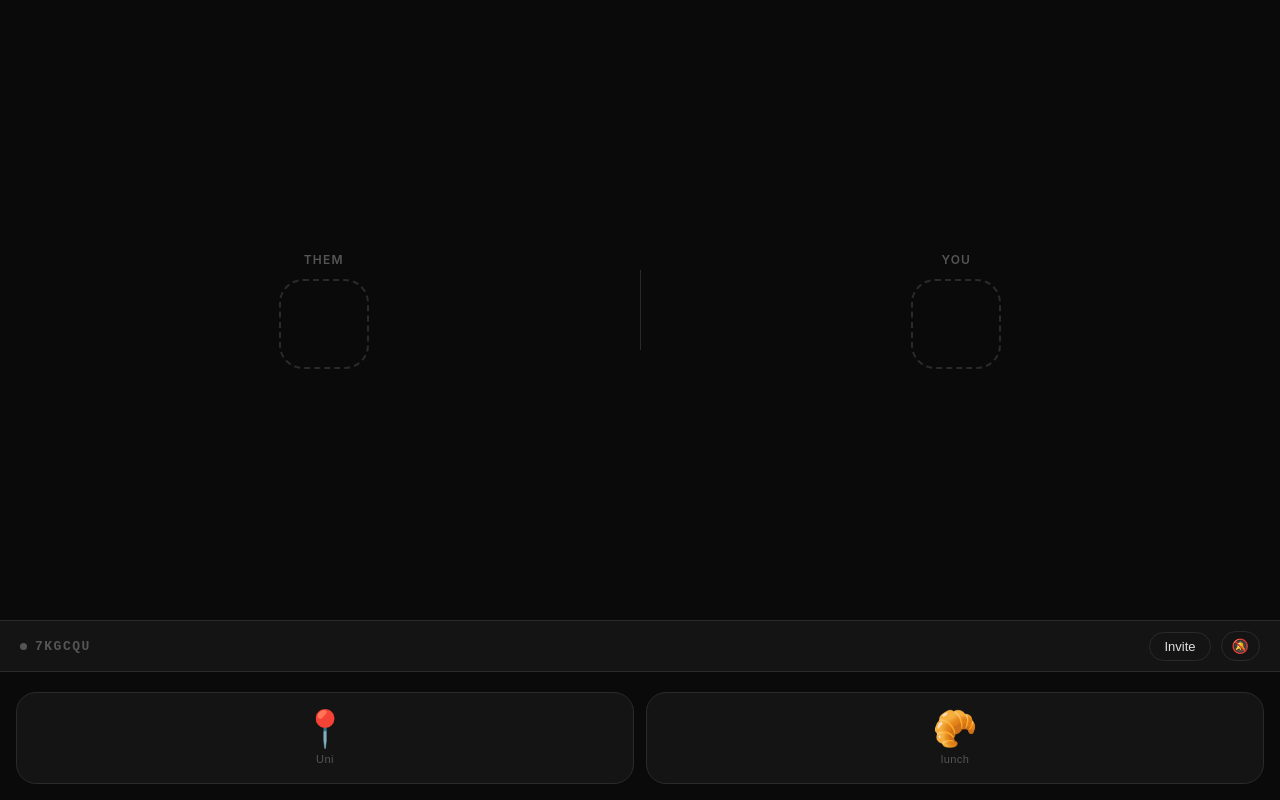
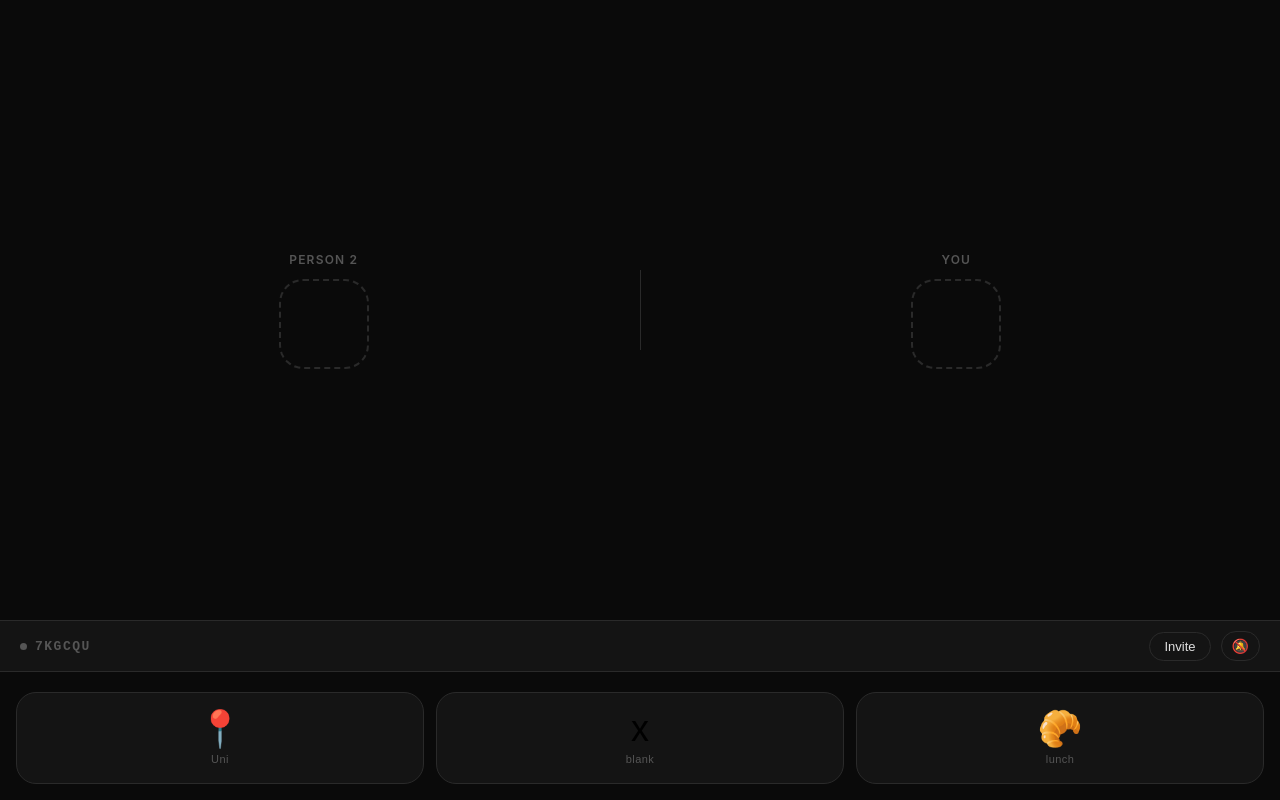
Before and after one commit to InayatKang/emojipoke, a React (Vite) app: page / in a window 1280 px wide. Both pictures are taken after a click on the button "Create a room". Built offline with nearby package versions, Linux system fonts and the light colour scheme; no server answers.

Commit message:
Update Room.jsx

```diff
--- a/src/Room.jsx
+++ b/src/Room.jsx
@@ -3,6 +3,7 @@ import Pusher from 'pusher-js'
 
 const EMOJIS = [
   { emoji: '📍', label: 'Uni', id: 'Uni' },
+  { emoji: 'x', label: 'blank', id: 'blank' },
   { emoji: '🥐', label: 'lunch', id: 'lunch' },
 ]
 
@@ -42,7 +43,7 @@ export default function Room({ roomId }) {
       // Show notification whether app is in foreground or background
       if (notifPermRef.current === 'granted') {
         navigator.serviceWorker?.ready.then(reg => {
-          reg.showNotification('Poke! 👋', {
+          reg.showNotification('You got poked! 👋', {
             body: `${data.emoji} — ${data.label}`,
             icon: '/manifest.json',
             vibrate: [100, 50, 100],
@@ -112,7 +113,7 @@ export default function Room({ roomId }) {
 
       <div style={styles.receivedArea}>
         <div style={styles.displayBox}>
-          <span style={styles.boxLabel}>them</span>
+          <span style={styles.boxLabel}>person 2</span>
           {received
             ? <div key={receivedKey} style={styles.bigEmoji}>{received.emoji}</div>
             : <div style={styles.placeholderBox} />}
```
